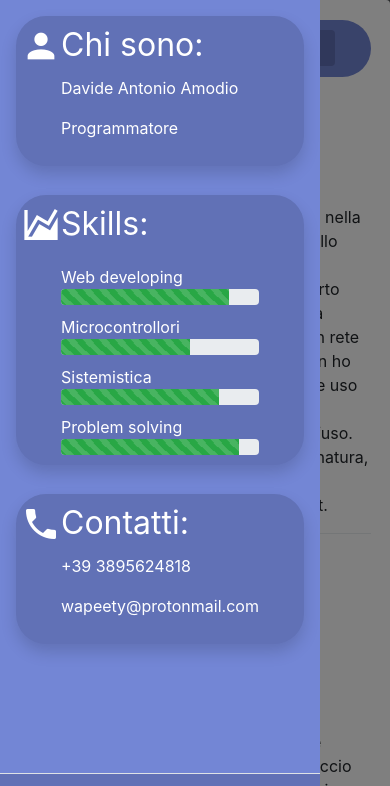
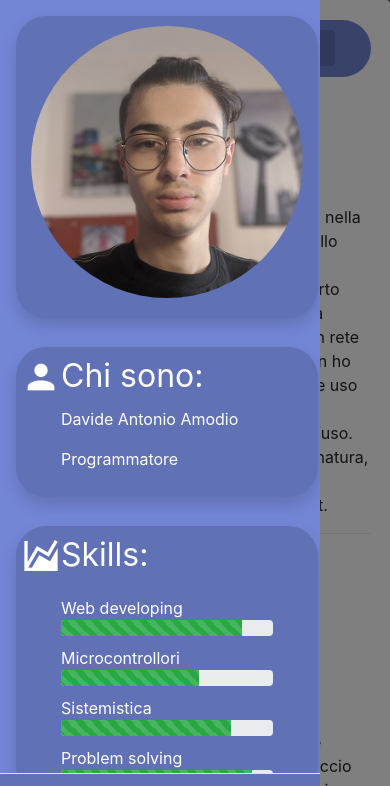
Before and after one commit to WAPEETY/CV, a plain HTML site: page index.html in a window 390 px wide. Both pictures are taken after a click on the button 312 px from the left and 48 px from the top of the page. Shown: the top 786 px of the page. Drawn offline with nearby package versions, Linux system fonts and the light colour scheme.

Commit message:
bug fix, added the image in the sidebar for mobile devices

```diff
--- a/index.html
+++ b/index.html
@@ -125,6 +125,9 @@
             <div class="modal-content h-100">
                 <div class="modal-body p-3">
                     <div class="nav flex-column">
+                        <div class="mobile-nav-container shadow accentbgcolordarker" id="sidebar-header">
+                            <img id="meimg" class="side img-fluid rounded-circle" src="img/me.png" alt="" srcset="">
+                        </div>
                         <div class="mobile-nav-container shadow accentbgcolordarker">
                             <div class="stretch">
                                 <i class="mdi mdi-account sidebar-icon"></i>
```
